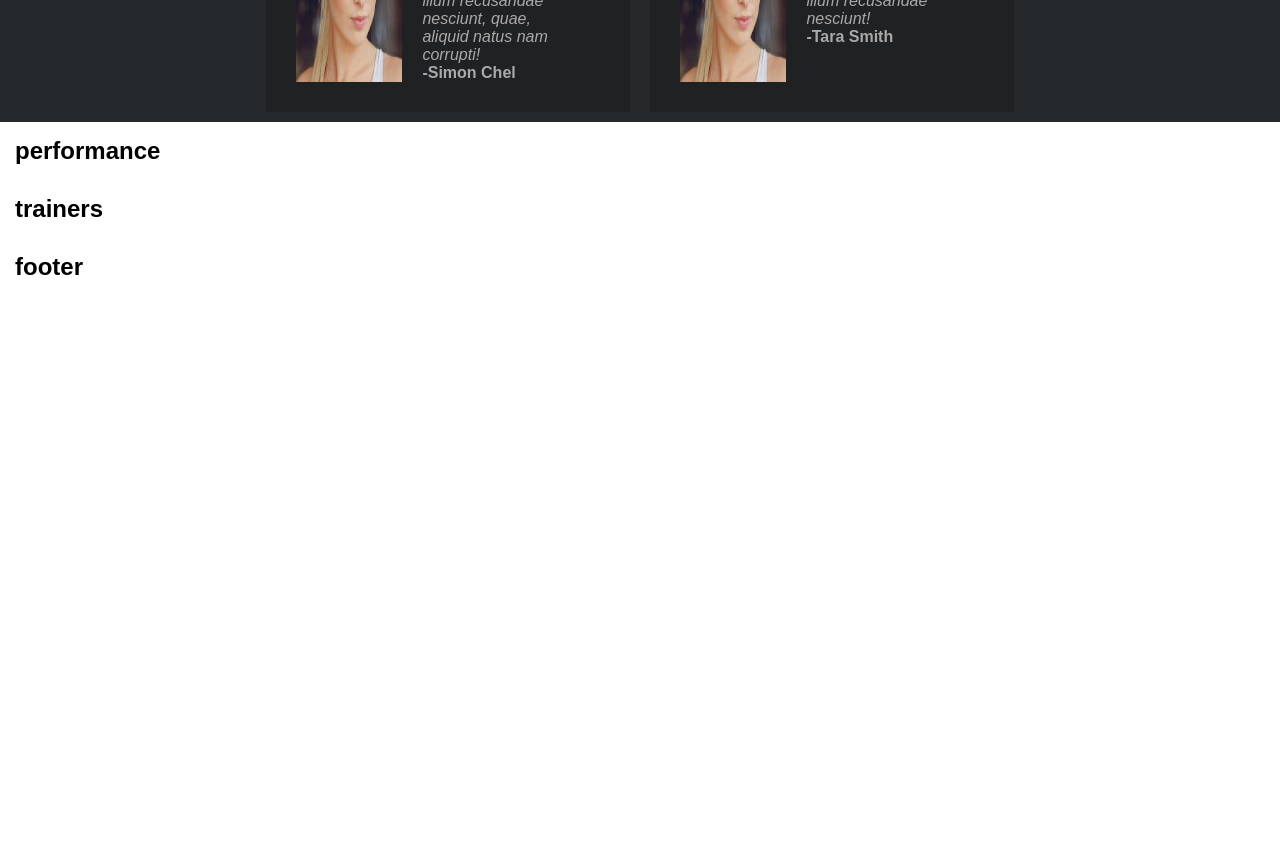
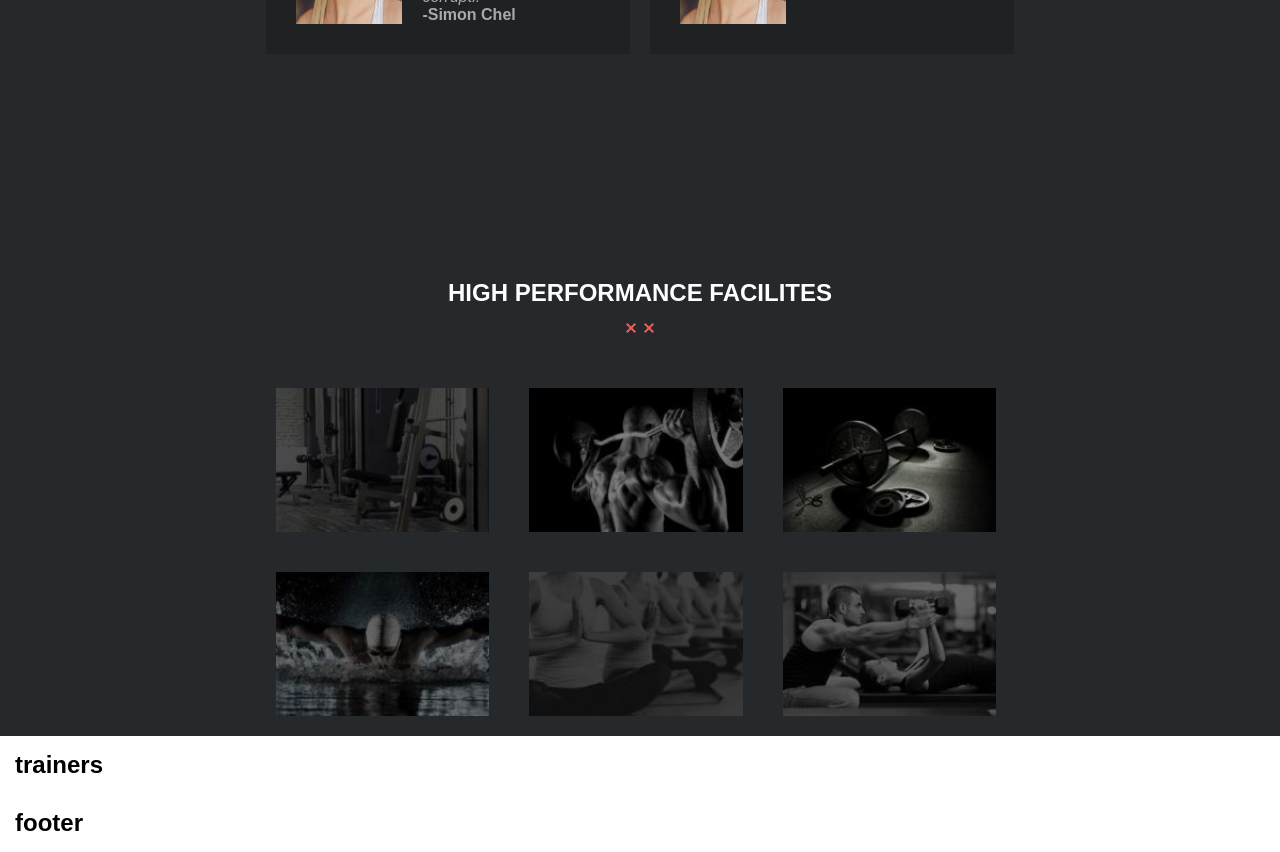
Before and after one commit to marcovalerio93/proj-html-vuejs, a Vue app: page / in a window 1280 px wide. Shown: the part 2780-3632 px from the top of the page. Before the commit the page ends 3076 px from the top, so only its background shows below. Built offline with nearby package versions, Linux system fonts and the light colour scheme.

Commit message:
high performance done

```diff
--- a/src/components/myPerformance.vue
+++ b/src/components/myPerformance.vue
@@ -1,6 +1,21 @@
 <template>
   <div>
-    <h2> performance</h2>
+    <div class="bg-ligth ">
+     <div class="center ">
+          <h2>HIGH PERFORMANCE FACILITES</h2>
+          <img class="divider-xx" src='../assets/images/divider-xx-red.png' alt="">
+      </div>
+      <div class="grid-3 container-main">
+        <img src='../assets/images/home-image1-200x135.jpg' alt="facilities"/>
+        <img src='../assets/images/home-image2-200x135.jpg' alt="facilities"/>
+        <img src='../assets/images/home-image3-200x135.jpg' alt="facilities"/>
+        <img src='../assets/images/home-image4-200x135.jpg' alt="facilities"/>
+        <img src='../assets/images/home-image54-200x135.jpg' alt="facilities"/>
+        <img src='../assets/images/home-image6-200x135.jpg' alt="facilities"/>
+
+      </div>
+    </div>
+
 
   </div>
 </template>
@@ -12,7 +27,17 @@ export default {
 }
 </script>
 
-<style lang="scss">
+<style scoped lang="scss">
     @import '../styles/generals.scss';
 
+    div.grid-3{
+        display: flex;
+        flex-wrap: wrap;
+
+        img{
+            flex-basis: 33%;
+            padding: 20px;
+        }
+    }
+
 </style>
--- a/src/components/myResults.vue
+++ b/src/components/myResults.vue
@@ -6,14 +6,15 @@
       </div>
       <div class="grid container-main">
         <div class="post " v-for="(post, index) in posts" :key="index">
+          <!-- collegamento img non funzionate
+          <img :src="post.img" alt="review"> -->
           <img src="../assets/images/review_1-compressor.jpg" alt="review">
           <div class="post-r">
             <p class="text">{{post.text}}</p>
             <p class="name">{{post.name}}</p>
 
           </div>
-      </div>
-
+        </div>
       </div>
 
 
@@ -61,6 +62,7 @@ export default {
   div.grid{
     display: flex;
     flex-wrap: wrap;
+    padding-bottom: 100px;
 
 
 
--- a/src/styles/generals.scss
+++ b/src/styles/generals.scss
@@ -10,7 +10,7 @@
 }
 .bg-dark{
     background-color: #1f2123 ;
-    height: 500px;
+    min-height: 400px;
 }
 div.center{
     text-align: center;
```
